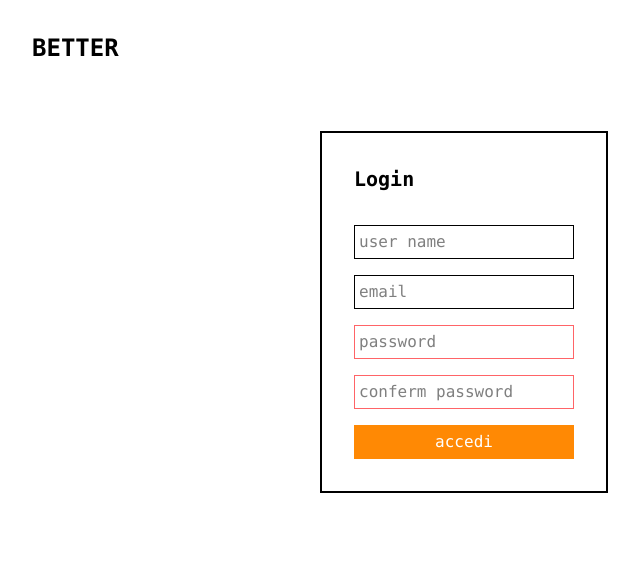
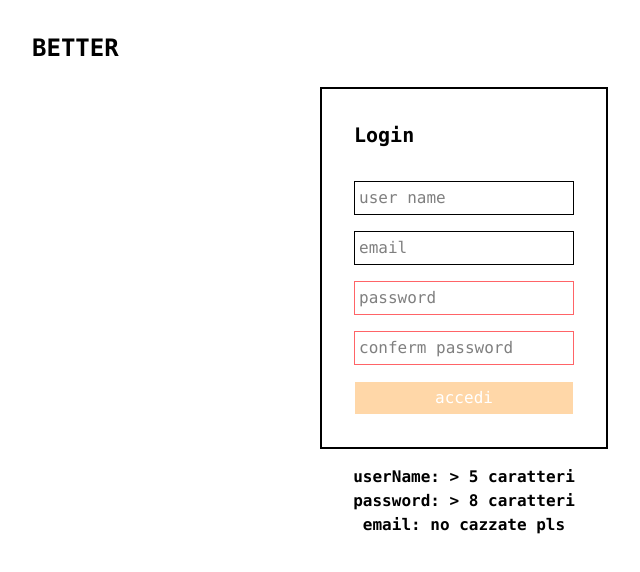
Before and after one commit to ddavidefornelli/Better, a React (Vite) app in the folder client/: page /Login in a window 1280 px wide. Shown: the top 572 px of the page, without its empty margins (176-816 px from the left). Built offline with nearby package versions, Linux system fonts and the light colour scheme.

Commit message:
ciao bro

```diff
--- /dev/null
+++ b/client/src/login.mjs
@@ -0,0 +1,21 @@
+export default async function registerUser(nomeUtente, password, email) {
+  try {
+    const response = await fetch("http:localhost:5173/login", {
+      method: "POST",
+      headers: {
+        "Content-Type": "application/json",
+      },
+      body: JSON.stringify({
+        nomeUtente,
+        email,
+        password
+      })
+    })
+    if(!response.ok) {
+      throw new Error("affamocc il server non funziona")
+    }
+    const data = await response.json()
+  } catch (err) {
+    console.log(err.message)
+  }
+}
--- a/client/src/pages/Login.jsx
+++ b/client/src/pages/Login.jsx
@@ -1,20 +1,37 @@
 import { useState } from "react"
 import Header from "../components/Header"
+import registerUser from "../login.mjs"
 
 export default function Login() {
   const [password, setPassword] = useState('')
   const [passwordConfirm, setPasswordConfirm] = useState()
   const [email, setEmail] = useState()
-  const [userName, setUserName] = useState()
+  const [userName, setUserName] = useState('')
+
+  function isInputValid(password, passwordConfirm, userName) {
+    let userNameValid = userName.length > 5
+    let passwordValid = password === passwordConfirm && password.length >= 8
+    if(passwordValid && userNameValid) return true
+    return false
+  }
+
+  function handleSend() {
+    if(isInputValid(password, passwordConfirm, userName)) registerUser()
+  }
 
   return (
     <>
       <Header inLp={false}/>
       <div
         className="flex flex-col justify-center items-center w-full h-[50vh]">
-        <div className="flex flex-col border-2 p-8">
+        <div className="flex flex-col items-center">
+        <div className="border-2 p-8">
 
           <h1 className="mb-8 text-xl font-semibold">Login</h1>
+          <form
+            className="flex flex-col"
+            onSubmit={handleSend}
+          >
           <input
             name=""
             id=""
@@ -28,7 +45,7 @@ export default function Login() {
           <input
             name=""
             id=""
-            type="text"
+            type="email"
             placeholder="email"
             className={`resize-none border texthidden mb-4 p-1`}
             value={email}
@@ -54,9 +71,18 @@ export default function Login() {
             value={passwordConfirm}
             onChange={e => setPasswordConfirm(e.target.value)}
           />
-          <button className="border border-orange-400 bg-orange-400 p-1 text-white cursor-pointer hover:bg-white hover:text-black transition ease-in ">
+          <button
+              type="submit"
+              className={`border ${isInputValid(password, passwordConfirm, userName) ? "bg-orange-400" : "bg-orange-200"} p-1 text-white cursor-pointer hover:bg-white hover:text-black transition ease-in `}>
             accedi
           </button>
+          </form>
+        </div>
+          <h3 className="mt-4 font-semibold text-center">
+            userName: &gt; 5 caratteri
+            <br/>password: &gt; 8 caratteri
+            <br/>email: no cazzate pls
+          </h3>
         </div>
       </div>
     </>
```
